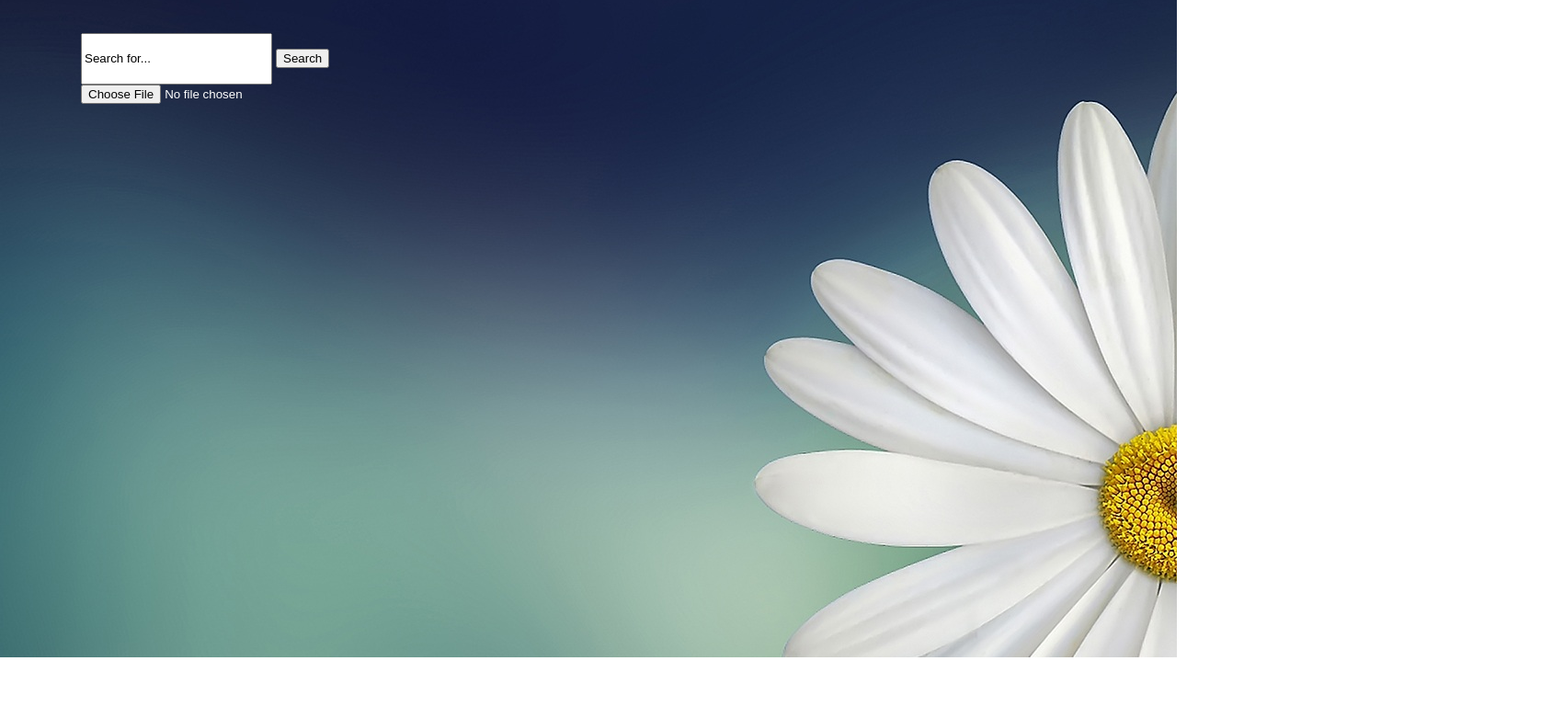
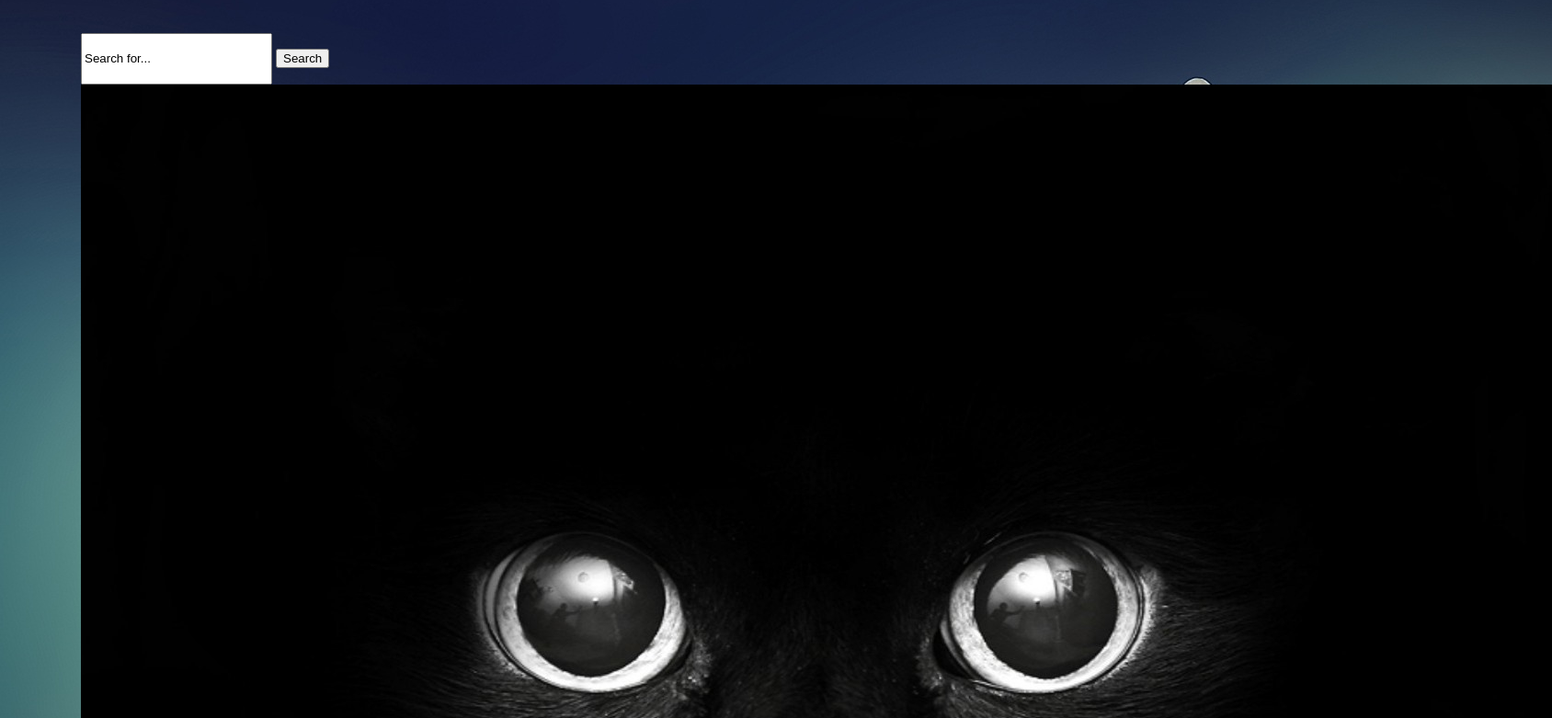
Before and after one commit to patriciastanca/project1, a website: page frontend/index.html in a window 1280 px wide. Shown: the part 85-866 px from the top of the page at 92% size, 1688 px wide, since content can reach past the window. Before the commit the page ends 800 px from the top, so only its background shows below. Drawn offline with Linux system fonts and the light colour scheme.

Commit message:
Add image element (placeholder) -fix8

```diff
--- a/frontend/index.html
+++ b/frontend/index.html
@@ -14,7 +14,8 @@
                 onblur="fillField(this,'Search for...');" onfocus="clearField(this,'Search for...');"/>
             <input type="button" value="Search" id="search-button" align="center" />
             <br />
-            <input type="file" id="desired-gif" src="css/black-cat.jpg" accept="image/x-png,image/gif,image/jpeg" />
+            <input type="image" id="desired-gif" src="css/black-cat.jpg" accept="image/x-png,image/gif,image/jpeg" />
+            <img src='css/black-cat.jpg' alt='' class=''>
         </div>
 
         <script src="jquery.js"></script>
```
